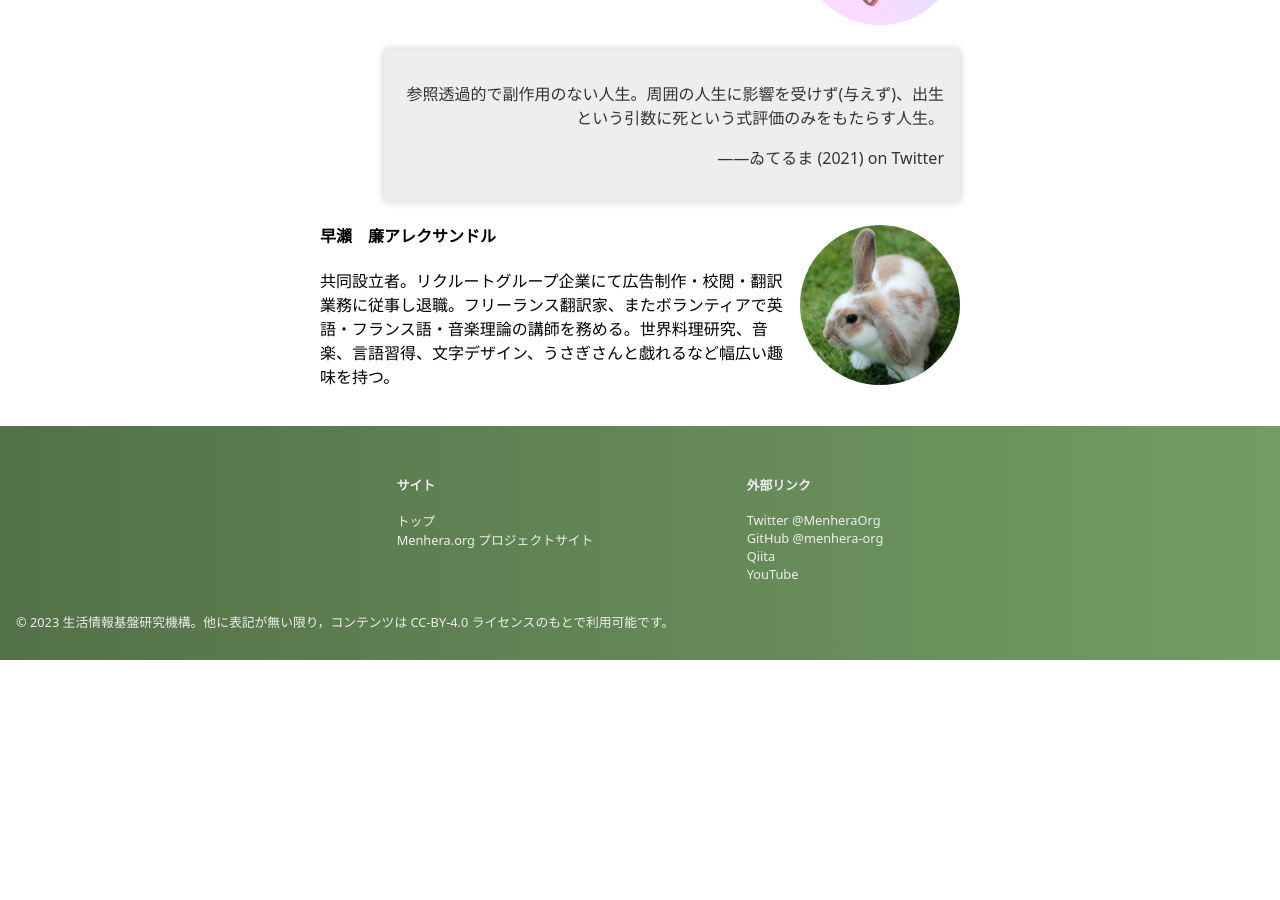
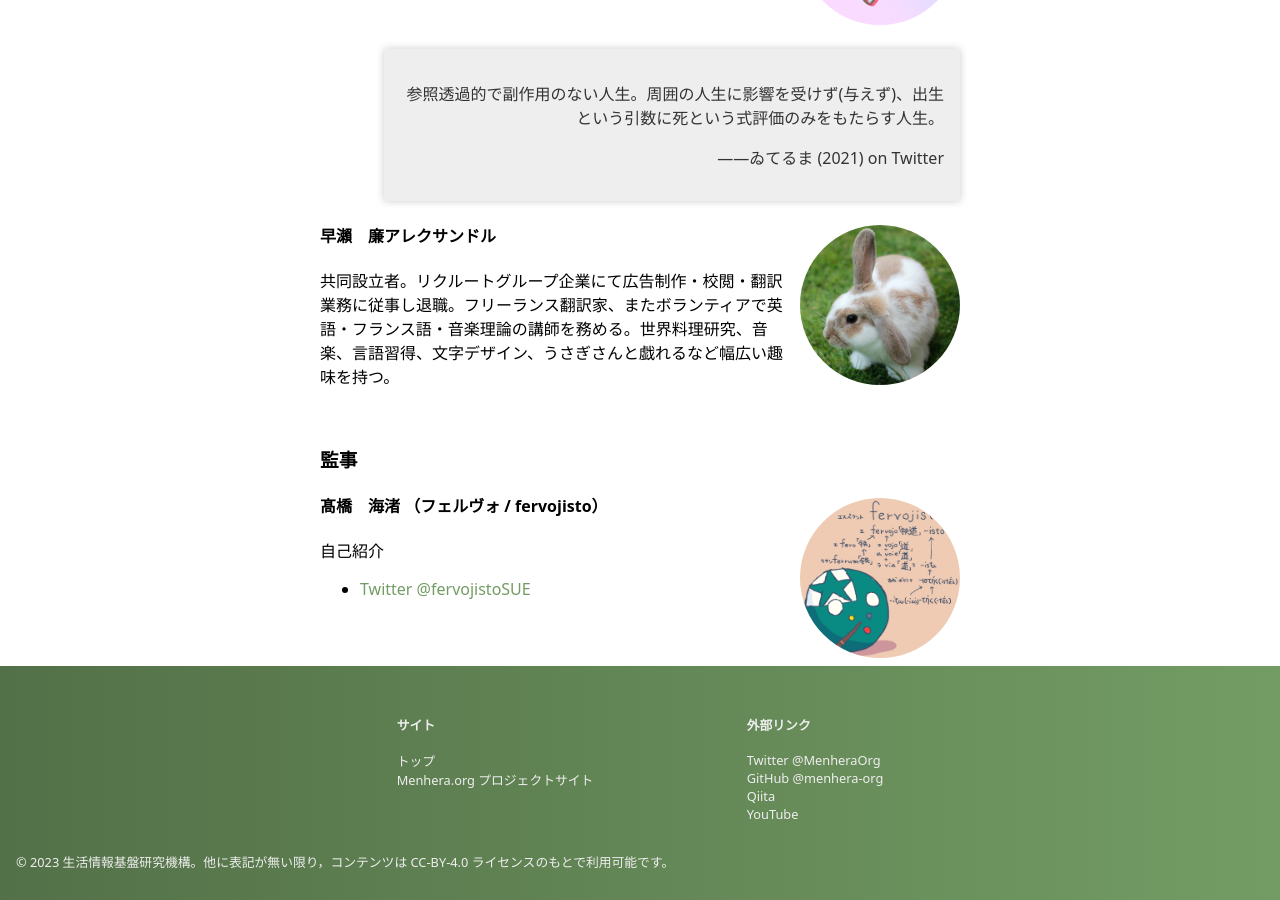
Before and after one commit to menhera-org/menhera.jp, a Jekyll site: the page built from about.html, in a window 1280 px wide and 900 px high, scrolled down 1641 px. Built offline with Jekyll 4.4.1, drawn with Linux system fonts in a browser that asks for light colours; before the commit the page ends 2301 px from its top, so only the background shows below that.

Commit message:
fervojisto

```diff
--- a/about.html
+++ b/about.html
@@ -58,4 +58,12 @@ description: "一般社団法人生活情報基盤研究機構（Menhera.org）
 <h4>早瀨　廉アレクサンドル</h4>
 <p>共同設立者。リクルートグループ企業にて広告制作・校閲・翻訳業務に従事し退職。フリーランス翻訳家、またボランティアで英語・フランス語・音楽理論の講師を務める。世界料理研究、音楽、言語習得、文字デザイン、うさぎさんと戯れるなど幅広い趣味を持つ。</p>
 <br class="clear">
+<h3>監事</h3>
+<img class="profile-photo-float" src="{{ relBase }}/assets/img/fervojisto-2.jpg" alt="fervojisto">
+<h4>髙橋　海渚 （フェルヴォ / fervojisto）</h4>
+<p>自己紹介</p>
+<ul>
+    <li><a href="https://twitter.com/intent/user?user_id=929311640578695168">Twitter @fervojistoSUE</a></li>
+</ul>
+<br class="clear">
 </section>
```
Also changed, not shown: assets/img/fervojisto-2.jpg (added).
